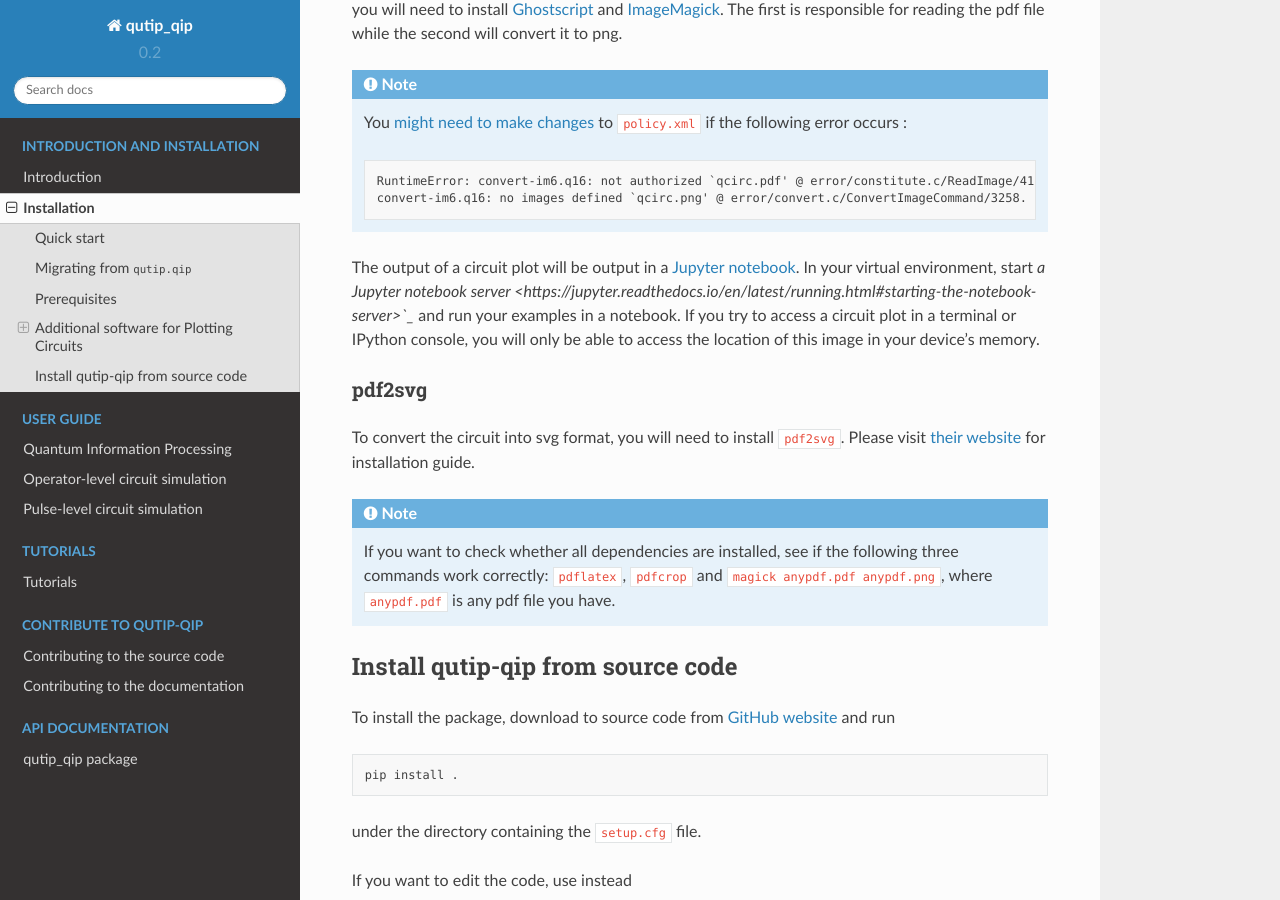
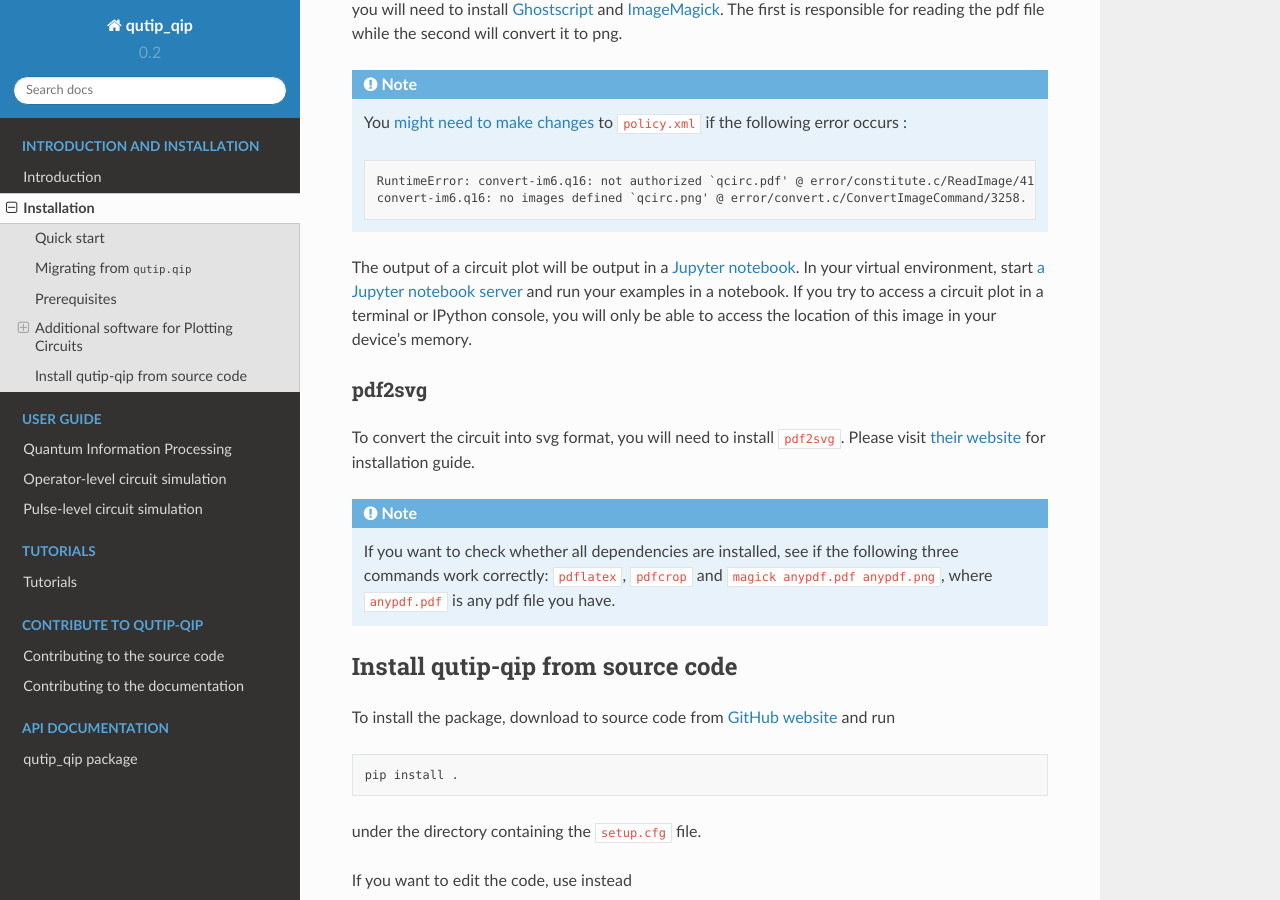
Before and after one commit to qutip/qutip-qip, a Sphinx documentation site: the page built from doc/source/installation.rst, in a window 1280 px wide and 900 px high, scrolled down 1806 px. Built offline with Sphinx 7.4.7 and the Read the Docs theme 2.0.0, drawn with Linux system fonts in a browser that asks for light colours.

Commit message:
Update installation.rst

```diff
--- a/doc/source/installation.rst
+++ b/doc/source/installation.rst
@@ -93,7 +93,7 @@ The first is responsible for reading the pdf file while the second will convert
 
 
 The output of a circuit plot will be output in a `Jupyter notebook <https://jupyterlab.readthedocs.io/en/stable/getting_started/installation.html>`_.
-In your virtual environment, start `a Jupyter notebook server <https://jupyter.readthedocs.io/en/latest/running.html#starting-the-notebook-server>`_` and run your examples
+In your virtual environment, start `a Jupyter notebook server <https://jupyter.readthedocs.io/en/latest/running.html#starting-the-notebook-server>`_ and run your examples
 in a notebook. If you try to access a circuit plot in a terminal or IPython console,
 you will only be able to access the location of this image in your device's memory.
 
```
